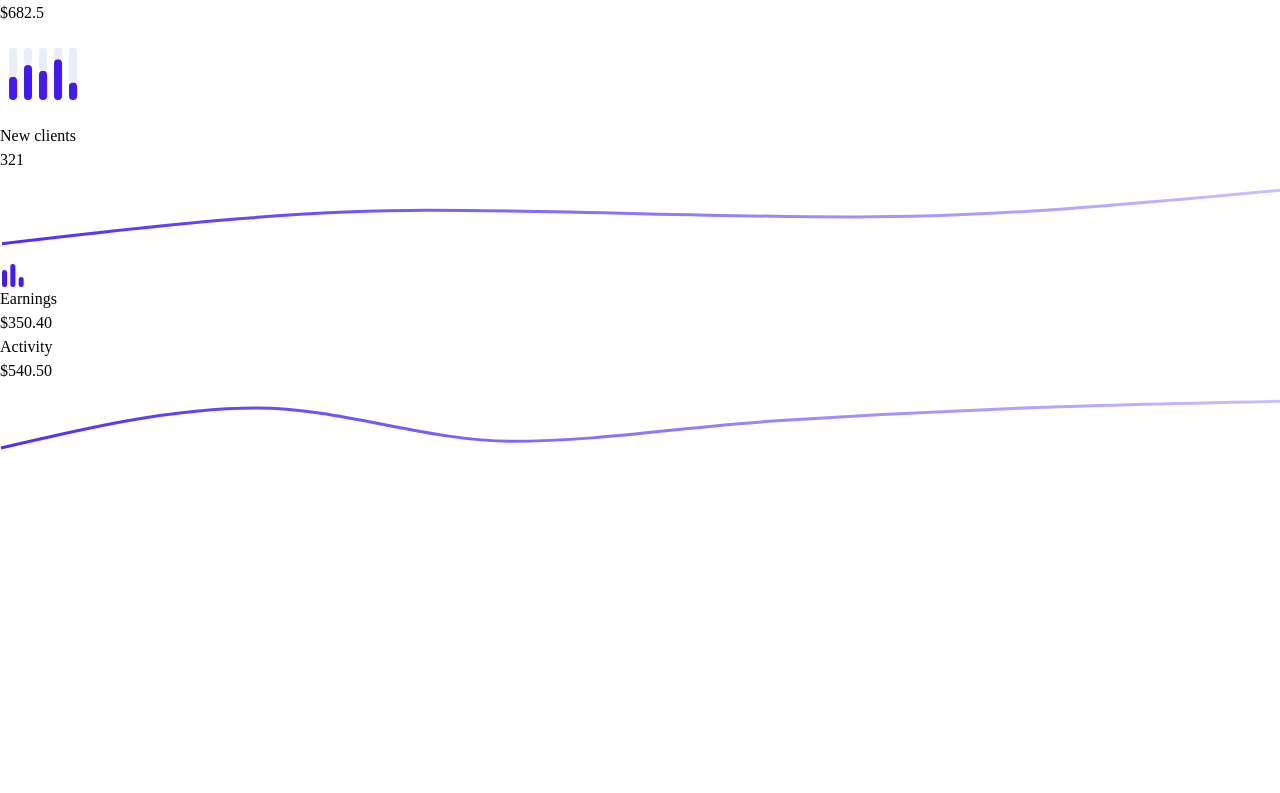
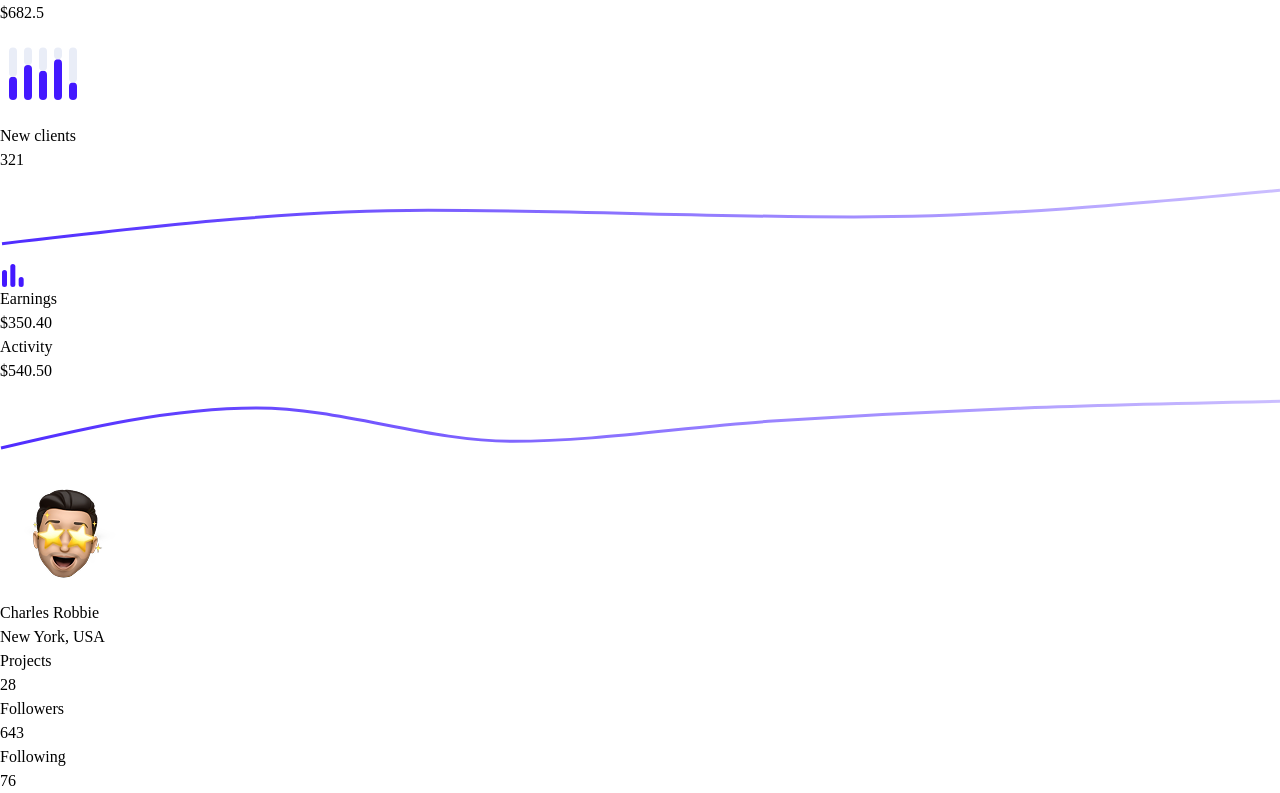
Before and after one commit to cec1lrhodes/dashboard, a React (Vite) app: page / in a window 1280 px wide. Shown: the part 287-1080 px from the top of the page. Before the commit the page ends 800 px from the top, so only its background shows below. Built offline with nearby package versions, Linux system fonts and the light colour scheme.

Commit message:
Avatar card raw-hardcode

```diff
--- a/src/App.tsx
+++ b/src/App.tsx
@@ -10,6 +10,7 @@ import logout from "./screenshots/logout.png";
 import vector from "./screenshots/vector.png";
 import searchicon from "./screenshots/searchicon.png";
 import group from "./screenshots/group.png";
+import staravatar from "./screenshots/staravatar.png";
 
 import { BarChart, Bar, ResponsiveContainer, LineChart, Line } from "recharts";
 
@@ -298,8 +299,57 @@ function App() {
         </div>
 
         <section className="flex gap-5 px-[31px] ">
+          {/* BIG CARD */}
           <div className="bg-white h-[345px] w-[720px] rounded-[20px] "></div>
-          <div className={styles.smallCard}></div>
+
+          {/* AVATAR CARD */}
+          <div className={styles.smallCard}>
+            <div className="flex flex-col items-center justify-center mt-8">
+              <div className="w-[127px] h-[127px] rounded-full bg-[#F4F7FE] flex items-center justify-center overflow-hidden ">
+                <img
+                  src={staravatar}
+                  alt="staravatar"
+                  className="object-cover"
+                />
+              </div>
+              <div className="flex flex-col items-center justify-center mt-3">
+                <p className="text-[#1B2559] text-[24px] whitespace-nowrap font-dm-sans font-bold leading-[32px] tracking-[-0.02em]">
+                  Charles Robbie
+                </p>
+                <p className="text-[#A3AED0] text-[14px]  font-dm-sans font-medium leading-[24px] tracking-[-0.02em]">
+                  New York, USA
+                </p>
+              </div>
+              <div className="flex items-center justify-center gap-[40px] mt-3">
+                <div className="flex flex-col items-center">
+                  <p className="text-[#A3AED0] text-[12px] font-dm-sans font-medium leading-[20px] tracking-[-0.02em]">
+                    Projects
+                  </p>
+                  <p className="text-[#1B2559] text-[24px] font-dm-sans font-bold leading-[32px] tracking-[-0.02em]">
+                    28
+                  </p>
+                </div>
+
+                <div className="flex flex-col items-center">
+                  <p className="text-[#A3AED0] text-[12px] font-dm-sans font-medium leading-[20px] tracking-[-0.02em]">
+                    Followers
+                  </p>
+                  <p className="text-[#1B2559] text-[24px] font-dm-sans font-bold leading-[32px] tracking-[-0.02em]">
+                    643
+                  </p>
+                </div>
+
+                <div className="flex flex-col items-center">
+                  <p className="text-[#A3AED0] text-[12px] font-dm-sans font-medium leading-[20px] tracking-[-0.02em]">
+                    Following
+                  </p>
+                  <p className="text-[#1B2559] text-[24px] font-dm-sans font-bold leading-[32px] tracking-[-0.02em]">
+                    76
+                  </p>
+                </div>
+              </div>
+            </div>
+          </div>
         </section>
 
         <section className="flex gap-5 px-[31px] mt-5 ">
```
